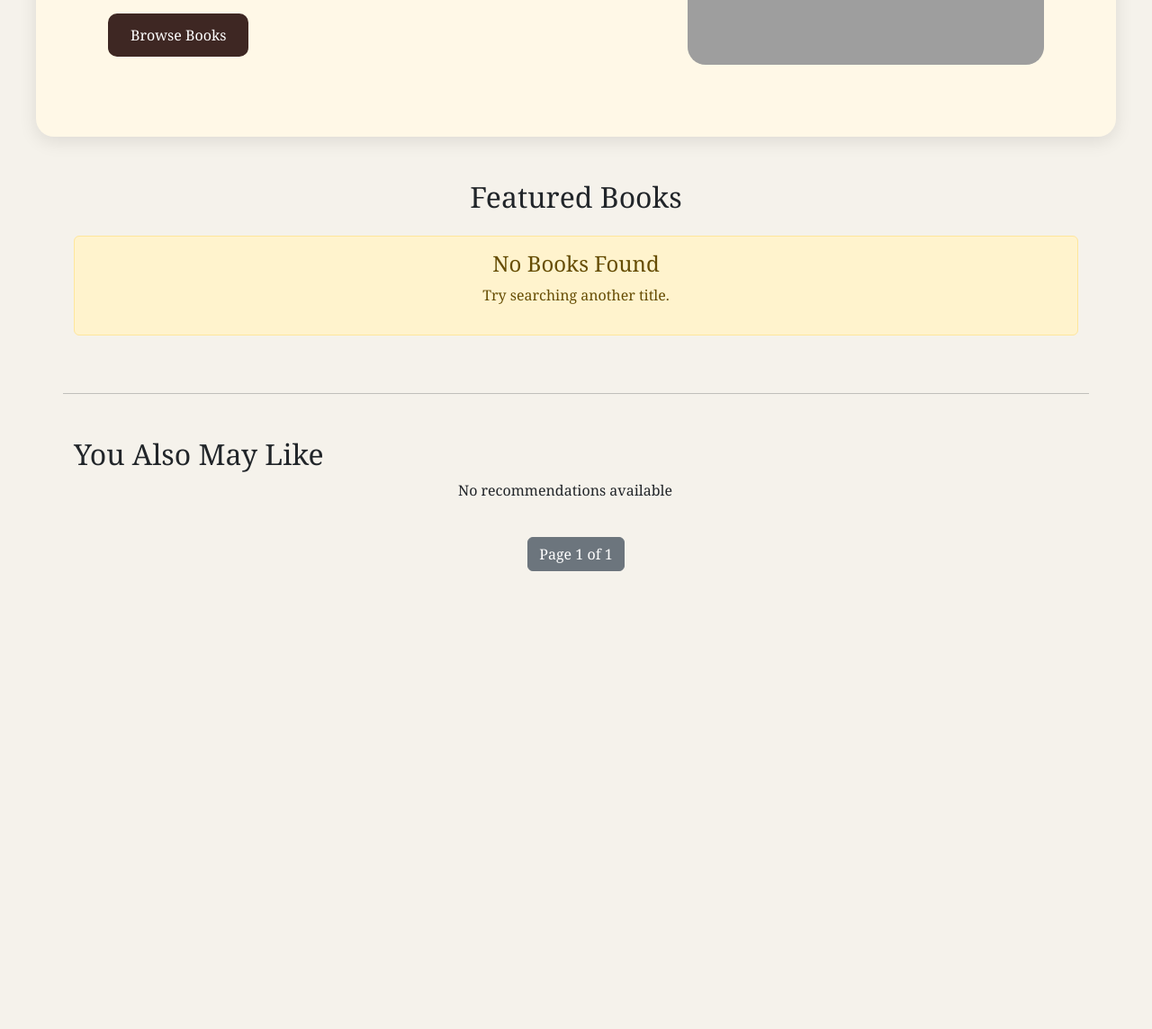
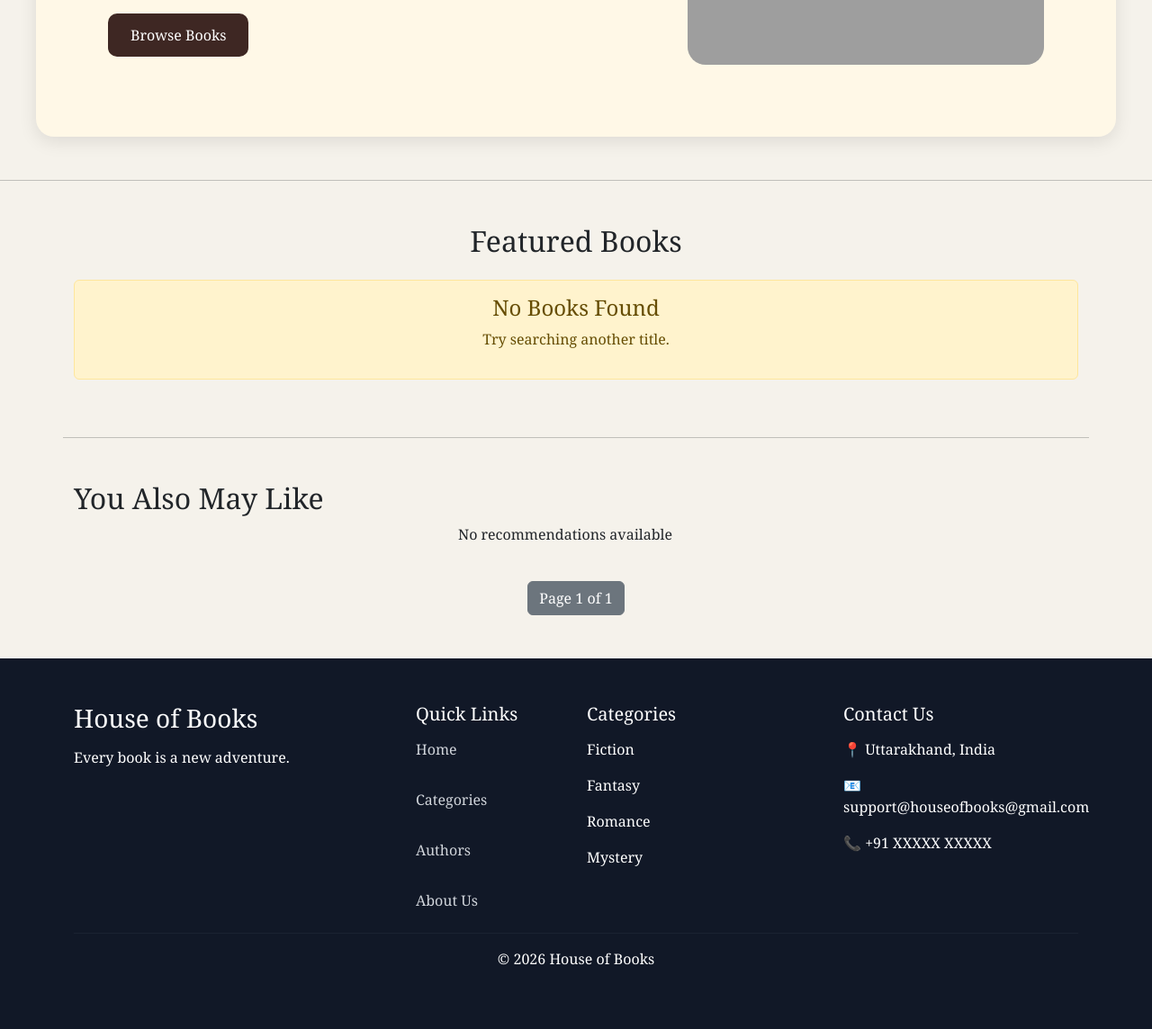
Before and after one commit to abhayrwt27/house-of-books, a Django app: page / in a window 1280 px wide. Shown: the part 453-1597 px from the top of the page at 90% size. Before the commit the page ends 1088 px from the top, so only its background shows below. Run offline with Django 5.2, Linux system fonts and the light colour scheme; data that the repository does not hold is empty; parts of the project's set-up code (start-up, migrations or seed data) failed here and were passed over; grey boxes are pictures that could not be loaded.

Commit message:
footer added

```diff
--- a/books/static/css/style.css
+++ b/books/static/css/style.css
@@ -521,3 +521,46 @@ body{
     background-color: white;
     box-shadow: 0 5px 20px rgba(0,0,0,0.08);
 }
+
+/* --------------------------- FOOTER --------------------------- */
+
+.footer{
+    background-color: #111827;
+    color: white;
+    padding: 50px 0;
+}
+
+.footer h3, .footer h5{
+    margin-bottom: 15px;
+}
+
+.footer a{
+    color: #d1d5db;
+    text-decoration: none;
+    display: block;
+    margin-bottom: 8px;
+}
+
+.footer a:hover{
+    color: #facc15;
+}
+
+.footer hr{
+    border-color: #374151;
+}
+
+/* ---------------------- MOBILE RESPONSIVE ------------------- */
+
+@media screen and (max-width: 768px){
+    .footer{
+        padding: 40px 15px;
+    }
+
+    .footer h2{
+        font-size: 24px;
+    }
+
+    .footer-contact p{
+        font-size: 14px;
+    }
+}
--- a/books/templates/books/base.html
+++ b/books/templates/books/base.html
@@ -105,6 +105,45 @@
     {% block content %}
     {% endblock %}
 
+    <!-- FOOTER -->
+    <footer class="footer mt-5">
+        <div class="container">
+            <div class="row">
+                <div class="col-md-4">
+                    <h3>House of Books</h3>
+                    <p>Every book is a new adventure.</p>
+                </div>
+
+                <div class="col-md-2">
+                    <h5>Quick Links</h5>
+                    <a href="/">Home</a><br>
+                    <a href="{% url 'categories' %}">Categories</a><br>
+                    <a href="{% url 'authors' %}">Authors</a><br>
+                    <a href="{% url 'about' %}">About Us</a>
+                </div>
+
+                <div class="col-md-3">
+                    <h5>Categories</h5>
+                    <p>Fiction</p>
+                    <p>Fantasy</p>
+                    <p>Romance</p>
+                    <p>Mystery</p>
+                </div>
+
+                <div class="col-md-3">
+                    <h5>Contact Us</h5>
+                    <p>📍 Uttarakhand, India</p>
+                    <p>📧 support@houseofbooks@gmail.com</p>
+                    <p>📞 +91 XXXXX XXXXX</p>
+                </div>
+            </div>
+
+            <hr>
+
+            <p class="text-center">© 2026 House of Books</p>
+        </div>
+    </footer>
+
     <script src="https://cdn.jsdelivr.net/npm/bootstrap@5.3.7/dist/js/bootstrap.bundle.min.js"></script>
 </body>
 </html>
--- a/books/templates/books/home.html
+++ b/books/templates/books/home.html
@@ -16,6 +16,8 @@
         </div>
 
     </section>
+
+    <hr class="my-5">
 
     <div id="book-section" class="container mt-5">
         <h2 class="text-center mb-4">Featured Books</h2>
```
